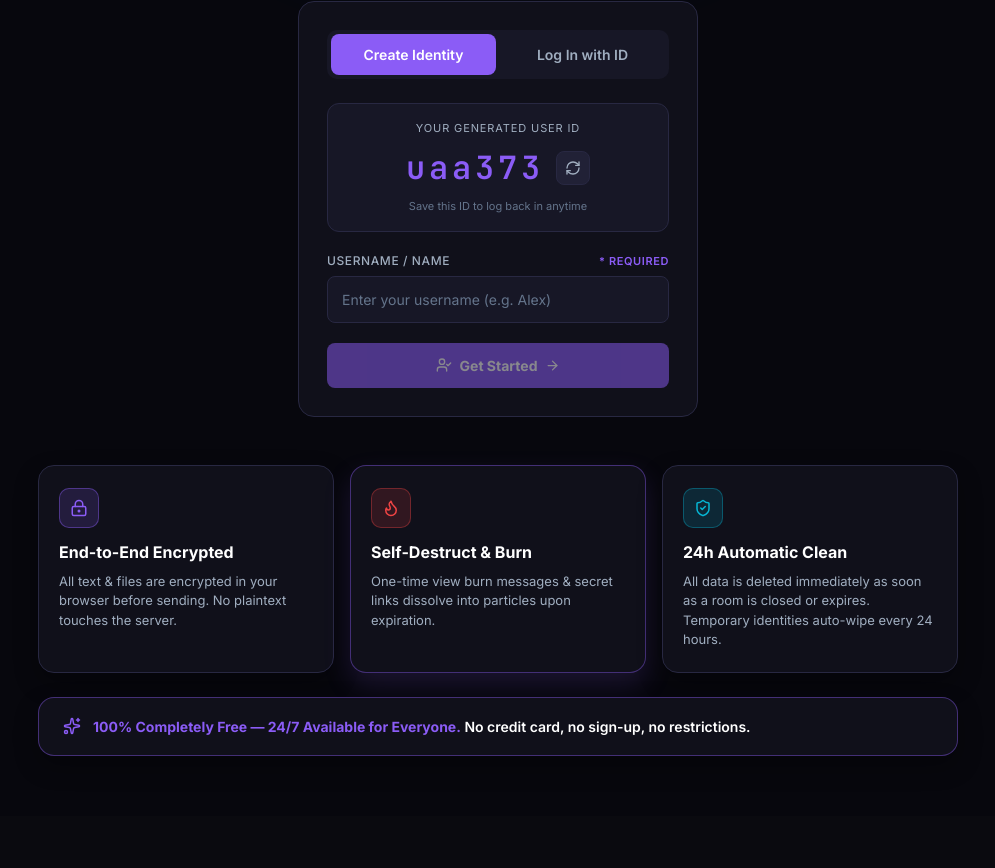
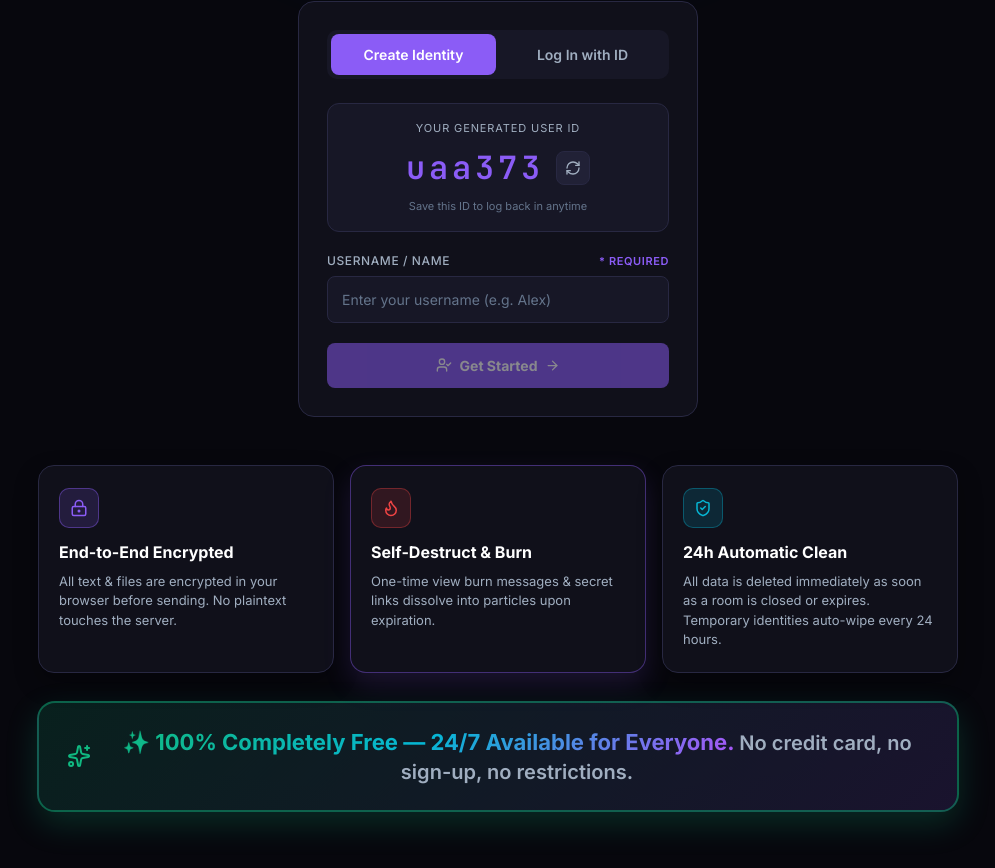
Before and after one commit to Nithin1614/Disappear-Chat, a React (Vite) app: page / in a window 1280 px wide. Shown: the part 329-1197 px from the top of the page, without its empty margins (142-1137 px from the left). Before the commit the page ends 1145 px from the top, so only its background shows below. Built offline with nearby package versions, Linux system fonts and the light colour scheme; no server answers.

Commit message:
feat: highlight 100% Free 24/7 banner with larger font size, gradient text, and pulse animation at the bottom of LandingPage

```diff
--- a/src/pages/LandingPage.jsx
+++ b/src/pages/LandingPage.jsx
@@ -153,25 +153,43 @@ export default function LandingPage() {
             </p>
           </div>
 
-          {/* Bottom Card: 100% Free 24/7 */}
+          {/* Bottom Card: 100% Free 24/7 Animated Banner */}
           <div style={{
             gridColumn: '1 / -1',
-            background: 'var(--surface)',
-            border: '1px solid var(--accent-border)',
-            borderRadius: '16px',
-            padding: '18px 24px',
-            boxShadow: '0 10px 24px rgba(0,0,0,0.3)',
+            background: 'linear-gradient(135deg, rgba(16,185,129,0.14) 0%, rgba(139,92,246,0.14) 100%)',
+            border: '2px solid rgba(16,185,129,0.45)',
+            borderRadius: '18px',
+            padding: '24px 28px',
+            boxShadow: '0 12px 32px rgba(16,185,129,0.2)',
             display: 'flex',
             alignItems: 'center',
-            justify: 'center',
-            gap: '12px',
+            justifyContent: 'center',
+            gap: '14px',
             textAlign: 'center',
-            marginTop: '8px'
+            marginTop: '12px',
+            animation: 'freeBannerPulse 3s ease-in-out infinite'
           }}>
-            <Sparkles size={18} color="var(--accent)" />
-            <p style={{ fontSize: '14px', fontWeight: 600, color: 'var(--text)', lineHeight: 1.5, margin: 0 }}>
-              <span style={{ color: 'var(--accent)', fontWeight: 700 }}>100% Completely Free — 24/7 Available for Everyone.</span> No credit card, no sign-up, no restrictions.
+            <Sparkles size={24} color="var(--success)" style={{ flexShrink: 0 }} />
+            <p style={{ fontSize: 'clamp(16px, 2.2vw, 20px)', fontWeight: 700, color: 'var(--text)', lineHeight: 1.4, margin: 0 }}>
+              <span style={{
+                background: 'linear-gradient(135deg, #10b981 0%, #06b6d4 50%, #a855f7 100%)',
+                WebkitBackgroundClip: 'text',
+                WebkitTextFillColor: 'transparent',
+                fontWeight: 800,
+                fontSize: 'clamp(17px, 2.4vw, 22px)'
+              }}>
+                ✨ 100% Completely Free — 24/7 Available for Everyone.
+              </span>{' '}
+              <span style={{ color: 'var(--text-muted)', fontWeight: 600 }}>
+                No credit card, no sign-up, no restrictions.
+              </span>
             </p>
+            <style>{`
+              @keyframes freeBannerPulse {
+                0%, 100% { transform: scale(1); boxShadow: 0 12px 32px rgba(16,185,129,0.2); borderColor: rgba(16,185,129,0.45); }
+                50% { transform: scale(1.015); boxShadow: 0 16px 40px rgba(16,185,129,0.35); borderColor: rgba(16,185,129,0.7); }
+              }
+            `}</style>
           </div>
 
         </div>
```
